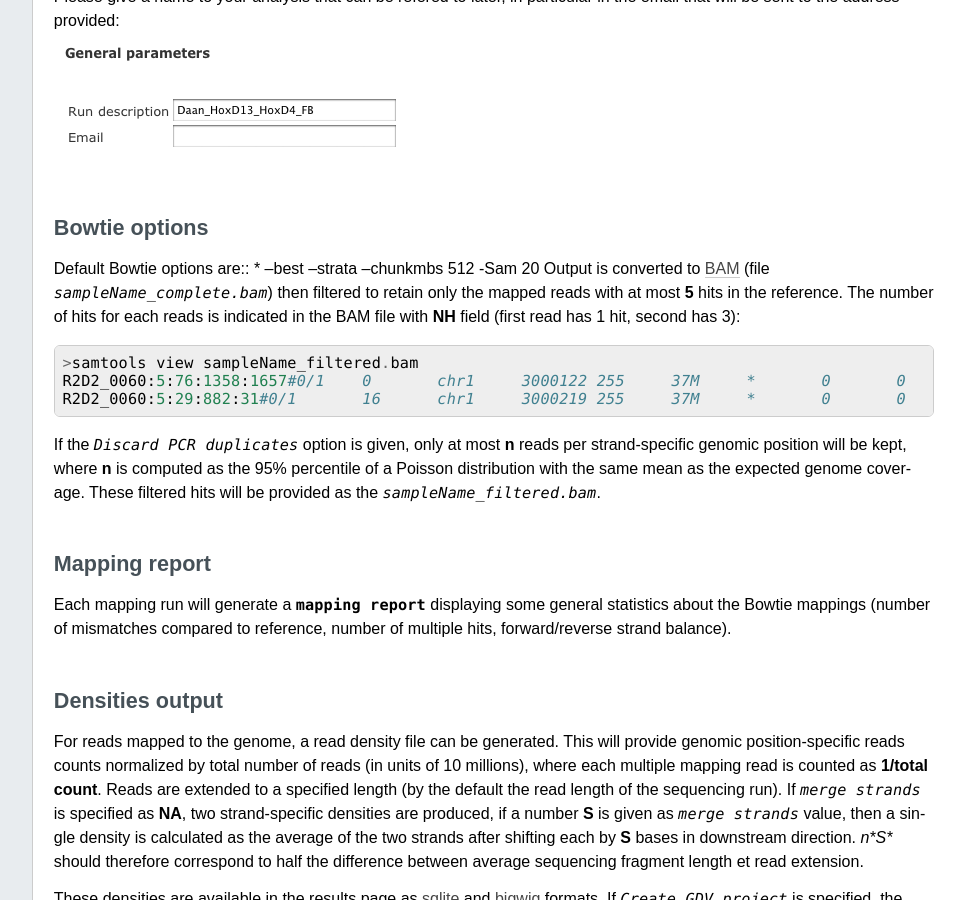
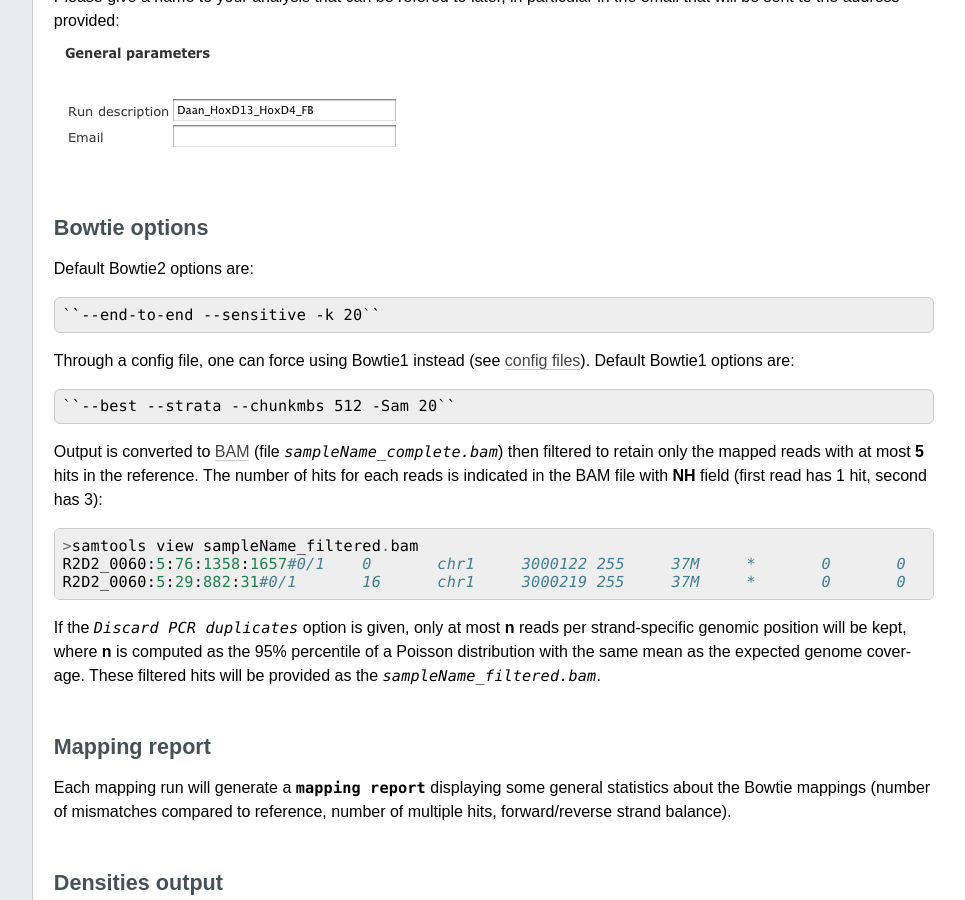
Before and after one commit to bbcf/bbcflib, a Sphinx documentation site: the page built from doc/tutorial_mapseq.rst, in a window 1280 px wide and 900 px high, scrolled down 1538 px. Shown: the whole window, without its empty margins (224-1189 px from the left). Built offline with Sphinx 7.4.7, drawn with Linux system fonts in a browser that asks for light colours; formulas are drawn with MathJax 3.

Commit message:
update doc ~ bowtie2

```diff
--- a/doc/tutorial_mapseq.rst
+++ b/doc/tutorial_mapseq.rst
@@ -45,8 +45,16 @@ Please give a name to your analysis that can be refered to later, in particular
 Bowtie options
 --------------
 
-Default Bowtie options are::
-* --best --strata --chunkmbs 512 -Sam 20
+Default Bowtie2 options are::
+
+    ``--end-to-end --sensitive -k 20``
+
+Through a config file, one can force using Bowtie1 instead (see
+`config files <http://bbcf.epfl.ch/bbcflib/tutorial_config_files.html>`_).
+Default Bowtie1 options are::
+
+    ``--best --strata --chunkmbs 512 -Sam 20``
+
 Output is converted to `BAM <http://samtools.sourceforge.net/>`_ (file `sampleName_complete.bam`) then filtered to retain only the mapped reads with at most **5** hits in the reference. The number of hits for each reads is indicated in the BAM file with **NH** field (first read has 1 hit, second has 3)::
 
  >samtools view sampleName_filtered.bam
```
